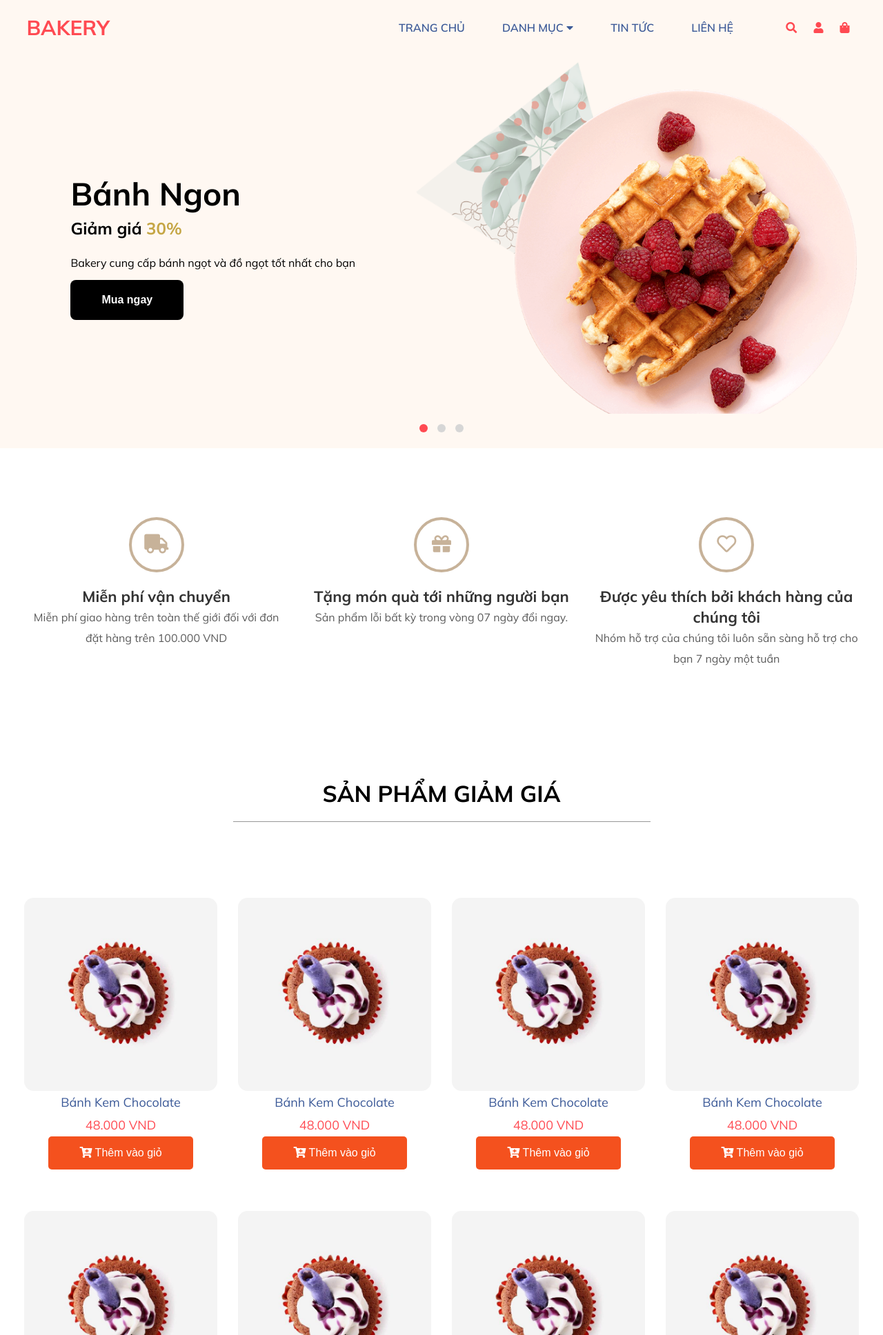
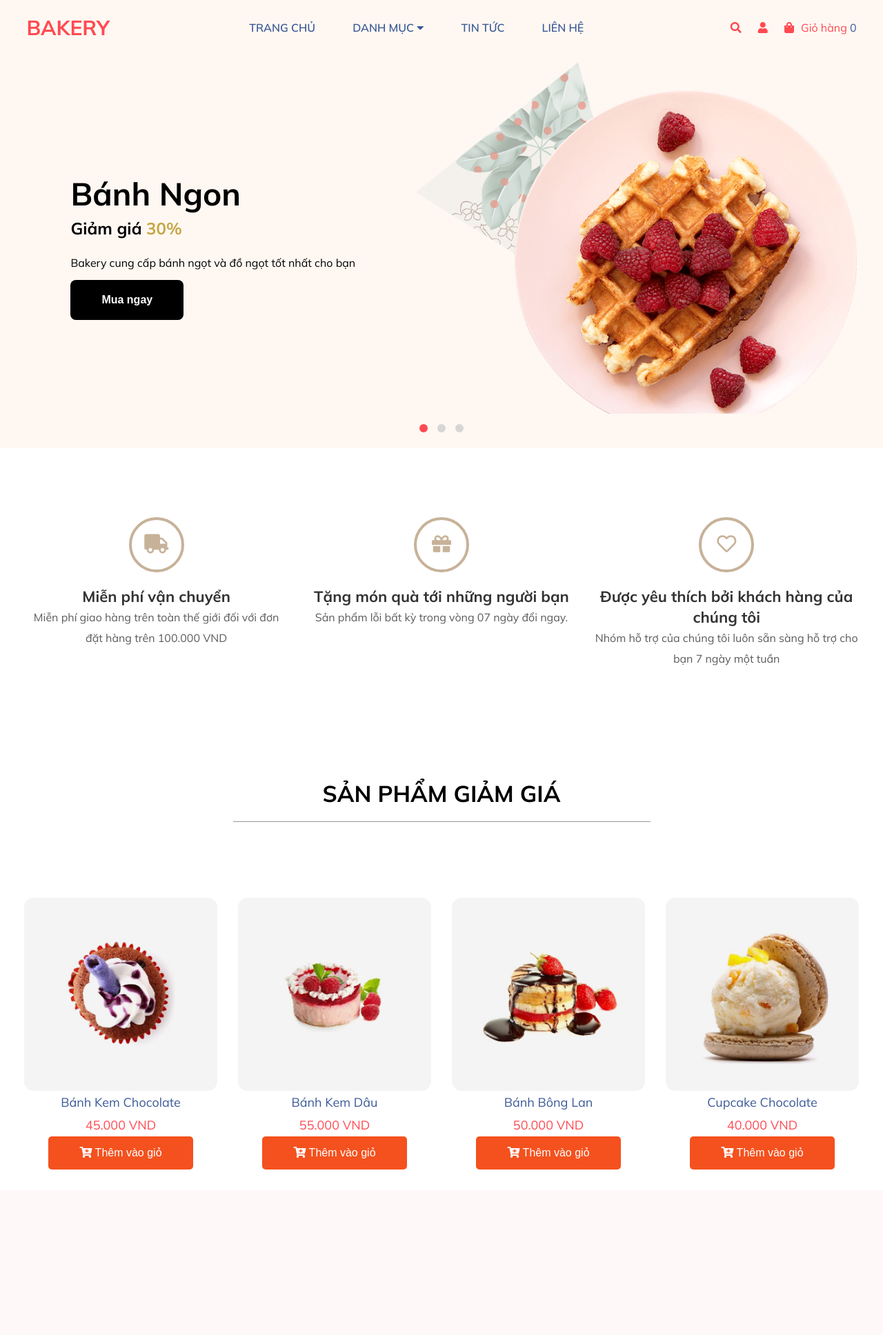
Before and after one commit to Imbugcolor/BakeryStore, a PHP site: page / in a window 1280 px wide. Shown: the top 1936 px of the page at 69% size. After the commit the page ends 1696 px from the top, so only its background shows below. Run offline with PHP 8.4, Linux system fonts and the light colour scheme.

Commit message:
Commit Cart Shopping

```diff
--- a/assets/css/app.css
+++ b/assets/css/app.css
@@ -8,6 +8,7 @@ body{
 }
 /*header css */
 #header{
+    display: flex;
     height: 80px;
     justify-content: space-between;
     width: 100%;
@@ -38,9 +37,9 @@ body{
 
 /*navbar css */
 #navbar{
-    position: absolute;
+    /* position: absolute;
     right: 15%;
-    top: 0;
+    top: 0; */
 }
 #navbar ul li{
     position: relative;
@@ -109,15 +108,20 @@ body{
 
 /*cart css */
 #cart {
-    position: absolute;
-    right: 3%;
-    top: 0;
+    margin-right: 3%;
     line-height: 80px;
     cursor: pointer;
     color: #FF4A52;
 }
 #cart i{
     margin: 0 10px;
+}
+#cart a{
+    text-decoration: none;
+    color: #FF4A52;
+}
+#cart span{
+    color: #3C5A98;
 }
 /*end cart css */
 
--- a/assets/js/app.js
+++ b/assets/js/app.js
@@ -0,0 +1,149 @@
+let carts = document.querySelectorAll('.add-cart');
+
+let products =[
+    {
+        id: 1,
+        name: 'Bánh Kem Chocolate',
+        tag: 'seller-product-1',
+        price: 45000,
+        inCart: 0
+    },
+    {
+        id: 2,
+        name: 'Bánh Kem Dâu',
+        tag: 'seller-product-2',
+        price: 55000,
+        inCart: 0
+    },
+    {
+        id: 3,
+        name: 'Bánh Bông Lan',
+        tag: 'seller-product-3',
+        price: 50000,
+        inCart: 0
+    },
+    {
+        id: 4,
+        name: 'Cupcake Chocolate',
+        tag: 'seller-product-4',
+        price: 40000,
+        inCart: 0
+    }
+];
+for(let i=0; i < carts.length; i++)
+{
+    carts[i].addEventListener('click', ()=>{
+        cartNumbers(products[i]);
+        totalCost(products[i])
+
+    })
+}
+
+function onloadCartNumbers()
+{
+    let productNumbers = localStorage.getItem('cartNumbers');
+
+    if(productNumbers)
+    {
+        document.querySelector('#cart span').textContent = productNumbers;
+    }
+}
+
+function cartNumbers(product)
+{
+    let productNumbers = localStorage.getItem('cartNumbers');
+    productNumbers = parseInt(productNumbers);
+
+    if(productNumbers)
+    {
+        localStorage.setItem('cartNumbers', productNumbers + 1);
+        document.querySelector('#cart span').textContent = productNumbers + 1;
+    }
+    else
+    {
+        localStorage.setItem('cartNumbers', 1);
+        document.querySelector('#cart span').textContent = 1;
+    }
+
+    setItems(product);
+}
+
+function setItems(product)
+{
+    let cartItems = localStorage.getItem('productsInCart');
+    cartItems = JSON.parse(cartItems);
+    if(cartItems != null){
+
+        if(cartItems[product.name] == undefined){
+            cartItems = {
+                ...cartItems,
+                [product.name]:product
+            }
+       }
+        cartItems[product.name].inCart += 1;
+    } else{
+        product.inCart = 1;
+        cartItems = {
+            [product.name]: product
+        }
+    }
+
+    localStorage.setItem("productsInCart", JSON.stringify(cartItems));
+}
+
+
+function totalCost(product){
+    let cartCost = localStorage.getItem('totalCost');
+
+    if(cartCost != null){
+        cartCost = parseInt(cartCost);
+        localStorage.setItem('totalCost', cartCost + product.price);
+    } else{
+        localStorage.setItem('totalCost', product.price);
+    }
+}
+
+function displayCart(){
+    let cartItems = localStorage.getItem('productsInCart');
+    cartItems = JSON.parse(cartItems);
+    let productContainer = document.querySelector('.products-cart');
+    let productBasketTotal = document.querySelector('.basketTotal-cart');
+    let cartCost = localStorage.getItem('totalCost');
+    console.log(cartItems);
+    if(cartItems) {
+        productContainer.innerHTML = '';
+        Object.values(cartItems).map(item => {
+            productContainer.innerHTML += `
+            <div class="product-cart">
+                <i class="far fa-window-close"></i>
+                <img src="./assets/images/${item.tag}.jpg">
+                <span class="name">${item.name}</span>
+
+            <div class="price">
+            ${item.price} VND
+            </div>
+            <div class="quantity">
+                <i class="fas fa-angle-left"></i>
+                <span>${item.inCart}</span>
+                <i class="fas fa-angle-right"></i>
+            </div>
+            <div class="total">
+                ${item.inCart * item.price} VND
+            </div>
+            </div>
+            `
+        });
+        productBasketTotal.innerHTML += `
+            <div class="basketTotalContainer">
+                <h4 class="basketTotalTitle">
+                    Thành tiền
+                </h4>
+                <h4 class="basketTotal">
+                    $${cartCost} VND
+                </h4>
+        `;
+    }
+}
+
+onloadCartNumbers();
+displayCart();
--- a/index.html
+++ b/index.html
@@ -50,7 +50,7 @@
             <div id="cart">
                 <i class="fas fa-search"></i>
                 <i class="fas fa-user"></i>
-                <i class="fas fa-shopping-bag"></i>
+                <a href="cart.html"><i class="fas fa-shopping-bag"></i>Giỏ hàng <span>0</span></a>
             </div>
             <!--end cart-shopping-->
         </div>
@@ -150,7 +150,7 @@
                                 <p>Bánh Kem Chocolate</p>
                             </div>
                             <div class="price-product">
-                                <p>48.000 <span>VND</span></p>
+                                <p>45.000 <span>VND</span></p>
                             </div>
                             <div class="add-cart">
                                 <button class="add-cart-btn"><i class="fas fa-cart-plus"></i> Thêm vào giỏ</button>
@@ -158,13 +158,13 @@
                         </div>
                         <div class="product col-3 col-md-3 col-sm-6">
                             <div class="img-product">
-                                <img src="./assets/images/seller-product-1.jpg" alt="">
+                                <img src="./assets/images/seller-product-2.jpg" alt="">
                             </div>
                             <div class="name-product">
-                                <p>Bánh Kem Chocolate</p>
+                                <p>Bánh Kem Dâu</p>
                             </div>
                             <div class="price-product">
-                                <p>48.000 <span>VND</span></p>
+                                <p>55.000 <span>VND</span></p>
                             </div>
                             <div class="add-cart">
                                 <button class="add-cart-btn"><i class="fas fa-cart-plus"></i> Thêm vào giỏ</button>
@@ -172,13 +172,13 @@
                         </div>
                         <div class="product col-3 col-md-3 col-sm-6">
                             <div class="img-product">
-                                <img src="./assets/images/seller-product-1.jpg" alt="">
+                                <img src="./assets/images/seller-product-3.jpg" alt="">
                             </div>
                             <div class="name-product">
-                                <p>Bánh Kem Chocolate</p>
+                                <p>Bánh Bông Lan</p>
                             </div>
                             <div class="price-product">
-                                <p>48.000 <span>VND</span></p>
+                                <p>50.000 <span>VND</span></p>
                             </div>
                             <div class="add-cart">
                                 <button class="add-cart-btn"><i class="fas fa-cart-plus"></i> Thêm vào giỏ</button>
@@ -186,88 +186,19 @@
                         </div>
                         <div class="product col-3 col-md-3 col-sm-6">
                             <div class="img-product">
-                                <img src="./assets/images/seller-product-1.jpg" alt="">
+                                <img src="./assets/images/seller-product-4.jpg" alt="">
                             </div>
                             <div class="name-product">
-                                <p>Bánh Kem Chocolate</p>
+                                <p>Cupcake Chocolate</p>
                             </div>
                             <div class="price-product">
-                                <p>48.000 <span>VND</span></p>
+                                <p>40.000 <span>VND</span></p>
                             </div>
                             <div class="add-cart">
                                 <button class="add-cart-btn"><i class="fas fa-cart-plus"></i> Thêm vào giỏ</button>
                             </div>
                         </div>
-                        <div class="product col-3 col-md-3 col-sm-6">
-                            <div class="img-product">
-                                <img src="./assets/images/seller-product-1.jpg" alt="">
-                            </div>
-                            <div class="name-product">
-                                <p>Bánh Kem Chocolate</p>
-                            </div>
-                            <div class="price-product">
-                                <p>48.000 <span>VND</span></p>
-                            </div>
-                            <div class="add-cart">
-                                <button class="add-cart-btn"><i class="fas fa-cart-plus"></i> Thêm vào giỏ</button>
-                            </div>
-                        </div>
-                        <div class="product col-3 col-md-3 col-sm-6">
-                            <div class="img-product">
-                                <img src="./assets/images/seller-product-1.jpg" alt="">
-                            </div>
-                            <div class="name-product">
-                                <p>Bánh Kem Chocolate</p>
-                            </div>
-                            <div class="price-product">
-                                <p>48.000 <span>VND</span></p>
-                            </div>
-                            <div class="add-cart">
-                                <button class="add-cart-btn"><i class="fas fa-cart-plus"></i> Thêm vào giỏ</button>
-                            </div>
-                        </div>
-                        <div class="product col-3 col-md-3 col-sm-6">
-                            <div class="img-product">
-                                <img src="./assets/images/seller-product-1.jpg" alt="">
-                            </div>
-                            <div class="name-product">
-                                <p>Bánh Kem Chocolate</p>
-                            </div>
-                            <div class="price-product">
-                                <p>48.000 <span>VND</span></p>
-                            </div>
-                            <div class="add-cart">
-                                <button class="add-cart-btn"><i class="fas fa-cart-plus"></i> Thêm vào giỏ</button>
-                            </div>
-                        </div>
-                        <div class="product col-3 col-md-3 col-sm-6">
-                            <div class="img-product">
-                                <img src="./assets/images/seller-product-1.jpg" alt="">
-                            </div>
-                            <div class="name-product">
-                                <p>Bánh Kem Chocolate</p>
-                            </div>
-                            <div class="price-product">
-                                <p>48.000 <span>VND</span></p>
-                            </div>
-                            <div class="add-cart">
-                                <button class="add-cart-btn"><i class="fas fa-cart-plus"></i> Thêm vào giỏ</button>
-                            </div>
-                        </div>
-                        <div class="product col-3 col-md-3 col-sm-6">
-                            <div class="img-product">
-                                <img src="./assets/images/seller-product-1.jpg" alt="">
-                            </div>
-                            <div class="name-product">
-                                <p>Bánh Kem Chocolate</p>
-                            </div>
-                            <div class="price-product">
-                                <p>48.000 <span>VND</span></p>
-                            </div>
-                            <div class="add-cart">
-                                <button class="add-cart-btn"><i class="fas fa-cart-plus"></i> Thêm vào giỏ</button>
-                            </div>
-                        </div>
+
                     </div>
                 </div>
             </div>
```
Also changed, not shown: other parts of assets/css/app.css (+106 -10 lines), cart.html (added, +132 -0 lines), assets/images/seller-product-2.jpg (added), assets/images/seller-product-3.jpg (added), assets/images/seller-product-4.jpg (added).
